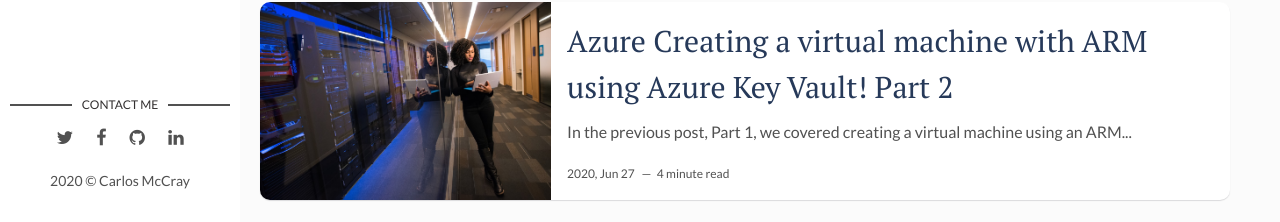
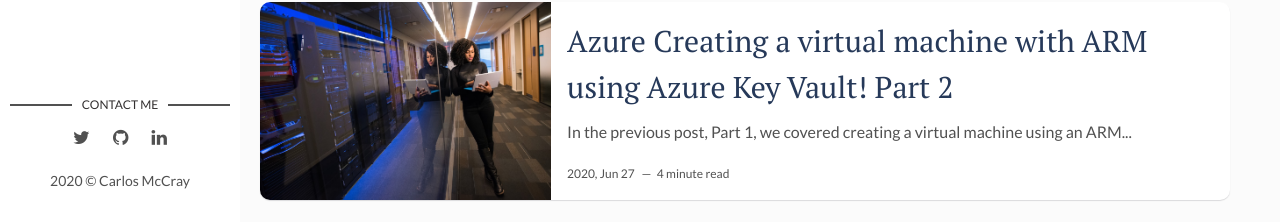
Before and after one commit to Anitalex/anitalex.github.io, a Jekyll site: the page built from index.html, in a window 1280 px wide and 900 px high, scrolled down 543 px. Shown: the part 675-897 px from the top of the window. Built offline with Jekyll 4.4.1, drawn with Linux system fonts in a browser that asks for light colours; the list of posts is cut into pages by our own code.

Commit message:
removed facebook

```diff
--- a/_config.yml
+++ b/_config.yml
@@ -13,7 +13,7 @@
 author-img: carlos-mccray.jpg # add your photo
 about-author: I’ve been in Information Technology consultancy and management since 2002 wearing many hats since then such as being a senior engineer, running a field team, running a project management office, process improvement manager, and a director of service delivery.  I have a passion in all things automation and absolutely love making technology do things that were once done by a human.  I am currently exploring Azure and recycling of plastics with my kids. # add description
 social-twitter: carlosmccray15 # add your Twitter handle
-social-facebook: # add your Facebook handle
+social-facebook: carlos.mccray.7505 # add your Facebook handle
 social-github: anitalex # add your Github handle
 social-linkedin: carlosmccray47 # add your Linkedin handle
 
--- a/_layouts/main.html
+++ b/_layouts/main.html
@@ -21,11 +21,6 @@
         {% else %}
           <li><a href="https://twitter.com/artemsheludko_" target="_blank"><i class="fa fa-twitter" aria-hidden="true"></i></a></li>
         {% endif %}
-        {% if site.social-facebook %}
-          <li><a href="https://facebook.com/{{ site.social-facebook }}" target="_blank"><i class="fa fa-facebook" aria-hidden="true"></i></a></li>
-        {% else %}
-          <li><a href="https://facebook.com/" target="_blank"><i class="fa fa-facebook" aria-hidden="true"></i></a></li>
-        {% endif %}
         {% if site.social-github %}
           <li class="github"><a href="http://github.com/{{site.social-github}}" target="_blank"><i class="fa fa-github"></i></a></li>
         {% else %}
```
